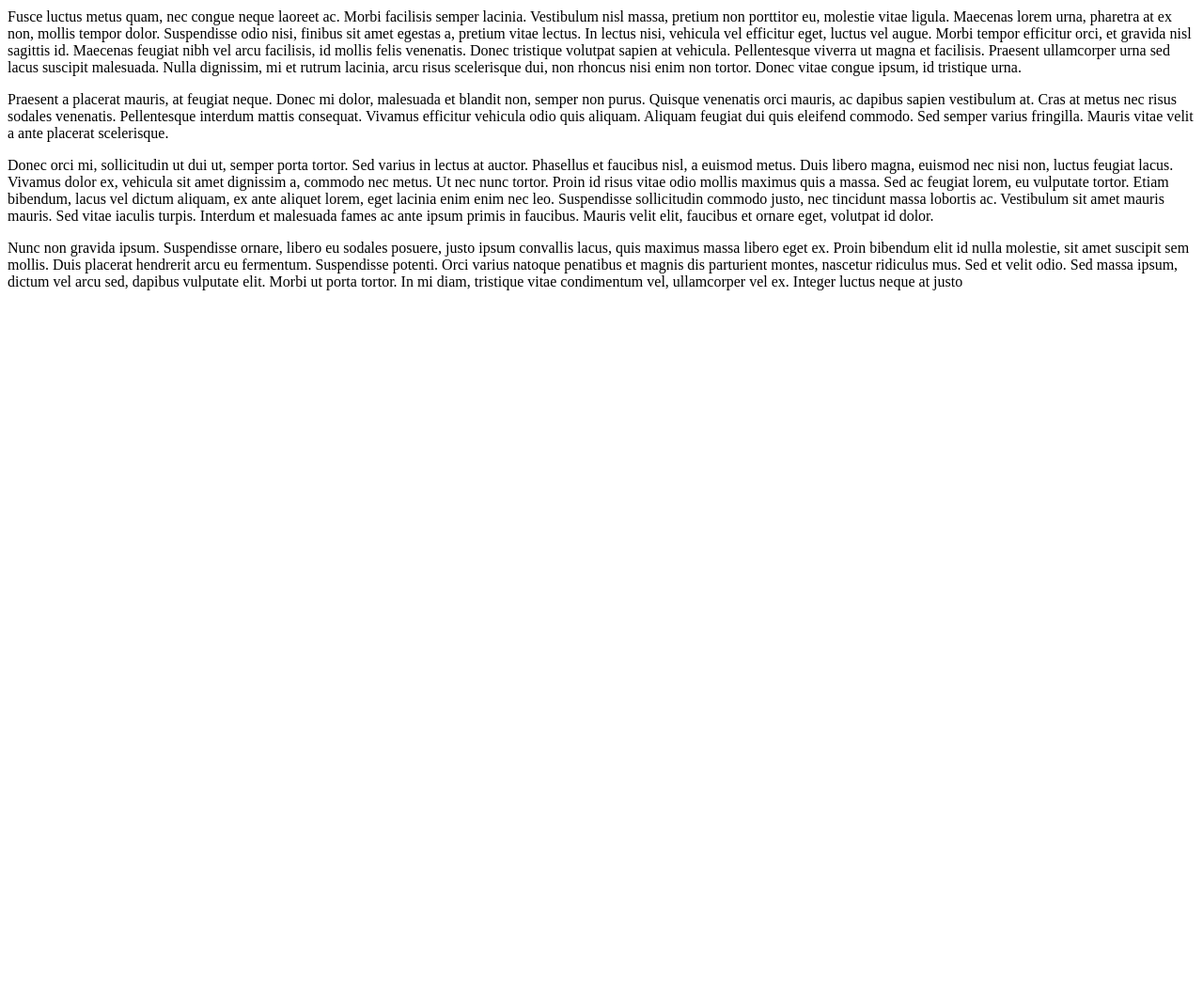
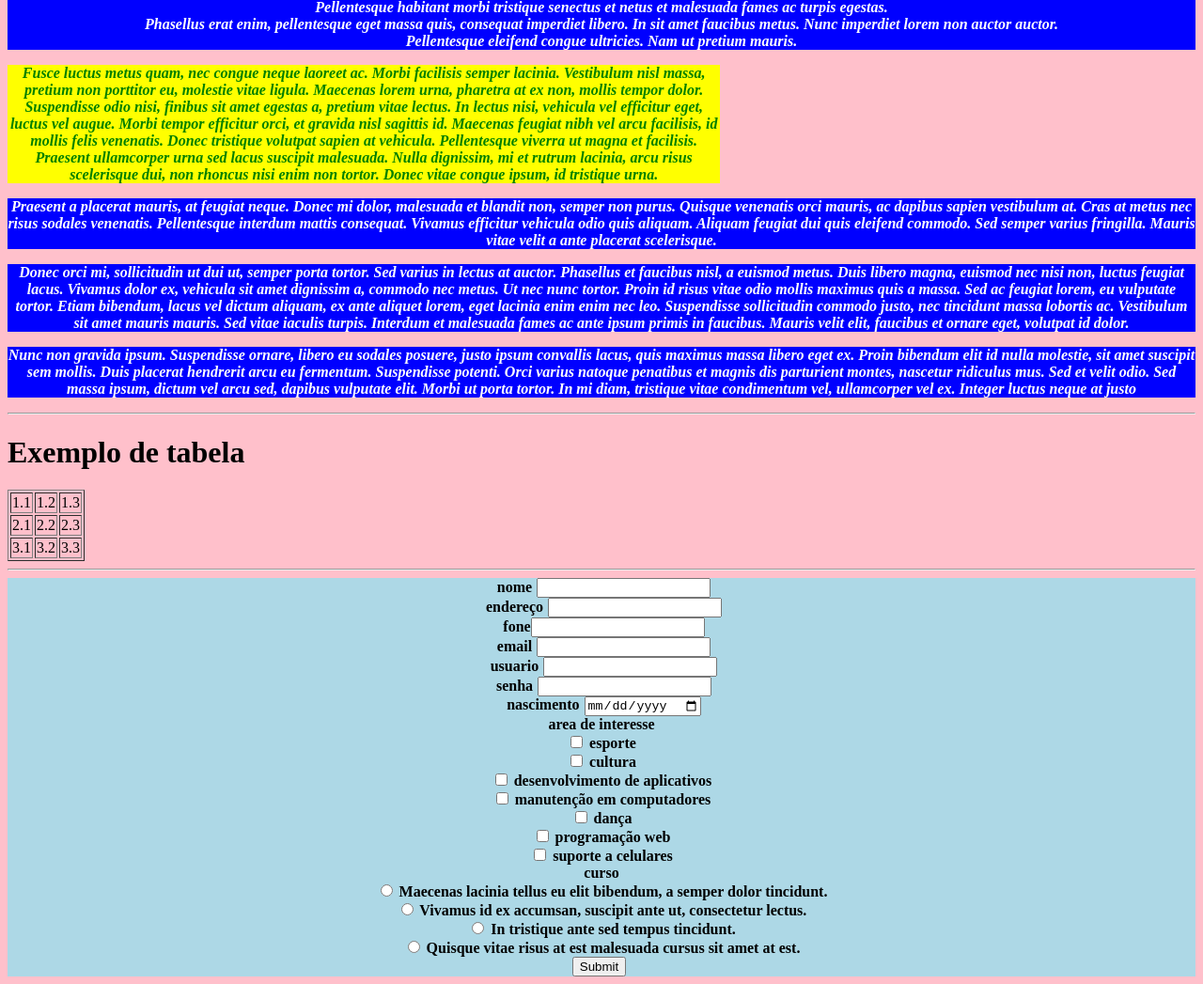
Before and after one commit to endobrasil/citnova, a plain HTML site: page inicial.html in a window 1280 px wide. Shown: the part 1051-2098 px from the top of the page at 94% size. Before the commit the page ends 1376 px from the top, so only its background shows below. Drawn offline with Linux system fonts and the light colour scheme.

Commit message:
aula sobre links e introdução ao css

```diff
--- a/inicial.html
+++ b/inicial.html
@@ -3,20 +3,60 @@
 <head>
 	<title>exemplo inicial</title>
 	<meta charset="utf-8">
+	<style type="text/css">
+		/*css incorporado*/
+
+		body{
+			background-color: pink;
+		}
+
+		img{
+			width: 120px;
+			height: 120px;
+		}
+
+		p{
+			background-color: blue;
+			text-align: center;
+			font-weight: bold;
+			font-style: italic;
+			color: white;
+		}
+
+		form{
+			text-align: center;
+			background-color: lightblue;
+		}
+		label{
+			font-weight: bold;
+			margin: 5px;
+
+		}
+
+
+	</style>
 </head>
 <body>
-<center>
-	<img src="praias.jpg" width="240px" height="240px">
-<h1>Boa noite 1</h1>
+<div style="text-align: center;
+            background-color: yellow;
+            ">
+	<img src="praias.jpg" style="width: 240px; height: 300px;">
+	<img src="jogadorM.jpeg">
+	<img src="jogadorP.jpeg">
+	<img src="lua.png">
+	<img src="macaco.jpg">
+	<img src="sol.jpg">
+<h1 style="background-color: blue">Boa noite 1</h1>
 <h2>Boa noite 2</h2>
 <h3>Boa noite 3</h3>
 <h4>Boa noite 4</h4>
 <h5>Boa noite 5</h5>
 <h6>Boa noite 6</h6>
+</div>
 <hr>
- <p><b>Lorem ipsum</b> dolor sit amet, consectetur <i>adipiscing elit.</i> </p>
+ <p>Lorem ipsum dolor sit amet, consectetur adipiscing elit. </p>
 <hr>
-</center>
+
 <ol>
 <li>um</li>
 <li>dois</li>
@@ -52,7 +92,7 @@
 
 <br>Pellentesque eleifend congue ultricies. Nam ut pretium mauris.</p>
 
-<p>Fusce luctus metus quam, nec congue neque laoreet ac. Morbi facilisis semper lacinia. Vestibulum nisl massa, pretium non porttitor eu, molestie vitae ligula. Maecenas lorem urna, pharetra at ex non, mollis tempor dolor. Suspendisse odio nisi, finibus sit amet egestas a, pretium vitae lectus. In lectus nisi, vehicula vel efficitur eget, luctus vel augue. Morbi tempor efficitur orci, et gravida nisl sagittis id. Maecenas feugiat nibh vel arcu facilisis, id mollis felis venenatis. Donec tristique volutpat sapien at vehicula. Pellentesque viverra ut magna et facilisis. Praesent ullamcorper urna sed lacus suscipit malesuada. Nulla dignissim, mi et rutrum lacinia, arcu risus scelerisque dui, non rhoncus nisi enim non tortor. Donec vitae congue ipsum, id tristique urna.</p>
+<p style="width: 60%; text-decoration: none;background-color: yellow;color: green;">Fusce luctus metus quam, nec congue neque laoreet ac. Morbi facilisis semper lacinia. Vestibulum nisl massa, pretium non porttitor eu, molestie vitae ligula. Maecenas lorem urna, pharetra at ex non, mollis tempor dolor. Suspendisse odio nisi, finibus sit amet egestas a, pretium vitae lectus. In lectus nisi, vehicula vel efficitur eget, luctus vel augue. Morbi tempor efficitur orci, et gravida nisl sagittis id. Maecenas feugiat nibh vel arcu facilisis, id mollis felis venenatis. Donec tristique volutpat sapien at vehicula. Pellentesque viverra ut magna et facilisis. Praesent ullamcorper urna sed lacus suscipit malesuada. Nulla dignissim, mi et rutrum lacinia, arcu risus scelerisque dui, non rhoncus nisi enim non tortor. Donec vitae congue ipsum, id tristique urna.</p>
 
 <p>Praesent a placerat mauris, at feugiat neque. Donec mi dolor, malesuada et blandit non, semper non purus. Quisque venenatis orci mauris, ac dapibus sapien vestibulum at. Cras at metus nec risus sodales venenatis. Pellentesque interdum mattis consequat. Vivamus efficitur vehicula odio quis aliquam. Aliquam feugiat dui quis eleifend commodo. Sed semper varius fringilla. Mauris vitae velit a ante placerat scelerisque.</p>
 
@@ -60,5 +100,51 @@
 
 <p>Nunc non gravida ipsum. Suspendisse ornare, libero eu sodales posuere, justo ipsum convallis lacus, quis maximus massa libero eget ex. Proin bibendum elit id nulla molestie, sit amet suscipit sem mollis. Duis placerat hendrerit arcu eu fermentum. Suspendisse potenti. Orci varius natoque penatibus et magnis dis parturient montes, nascetur ridiculus mus. Sed et velit odio. Sed massa ipsum, dictum vel arcu sed, dapibus vulputate elit. Morbi ut porta tortor. In mi diam, tristique vitae condimentum vel, ullamcorper vel ex. Integer luctus neque at justo </p>
 
+
+
+<hr>
+<h1>Exemplo de tabela</h1>
+	<table border="1">
+		<!--table row -->
+		<tr>
+			<td> 1.1 </td> <!-- table date -->
+			<td>1.2</td>
+			<td>1.3</td>
+		</tr>
+		<tr><td>2.1</td><td>2.2</td><td>2.3</td></tr>
+		<tr><td>3.1</td><td>3.2</td><td>3.3</td></tr>
+	</table>
+
+	<hr>
+	<form>
+	<label>nome</label><input type="text"><br>
+<label>endereço</label><input type="text"><br>
+<label>fone<input type="phone"><br>
+<label>email</label><input type="mail"><br>
+<label>usuario</label><input type="text"><br>
+<label>senha</label><input type="password"><br>
+<label>nascimento</label><input type="date"><br>
+<label>area de interesse</label>
+<br>
+<input type="checkbox"> esporte<br>
+<input type="checkbox"> cultura<br>
+<input type="checkbox"> desenvolvimento de aplicativos<br>
+<input type="checkbox"> manutenção em computadores<br>
+<input type="checkbox"> dança<br>
+<input type="checkbox"> programação web<br>
+<input type="checkbox"> suporte a celulares<br>
+
+<label>curso</label>
+
+<br><input type="radio" name="curso">    Maecenas lacinia tellus eu elit bibendum, a semper dolor tincidunt.
+<br><input type="radio" name="curso">    Vivamus id ex accumsan, suscipit ante ut, consectetur lectus.
+<br><input type="radio" name="curso">    In tristique ante sed tempus tincidunt.
+<br><input type="radio" name="curso">    Quisque vitae risus at est malesuada cursus sit amet at est.
+<br>
+<input type="submit" name="">
+
+
+</form>
+
 </body>
 </html>
```
Also changed, not shown: natan.html (+0 -1 lines), teste.html (+28 -0 lines), index.jpeg (deleted), jogadorM.jpeg (added), jogadorP.jpeg (added), lua.png (added), macaco.jpg (added), sol.jpg (added).
